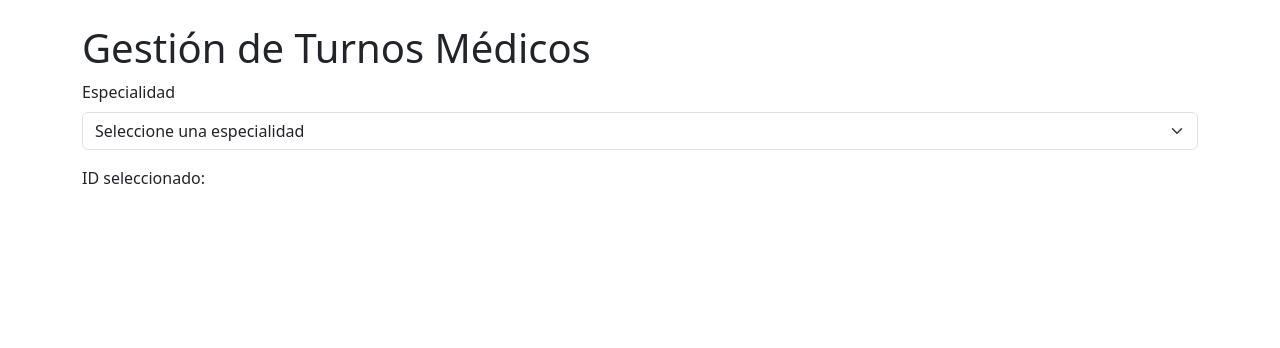
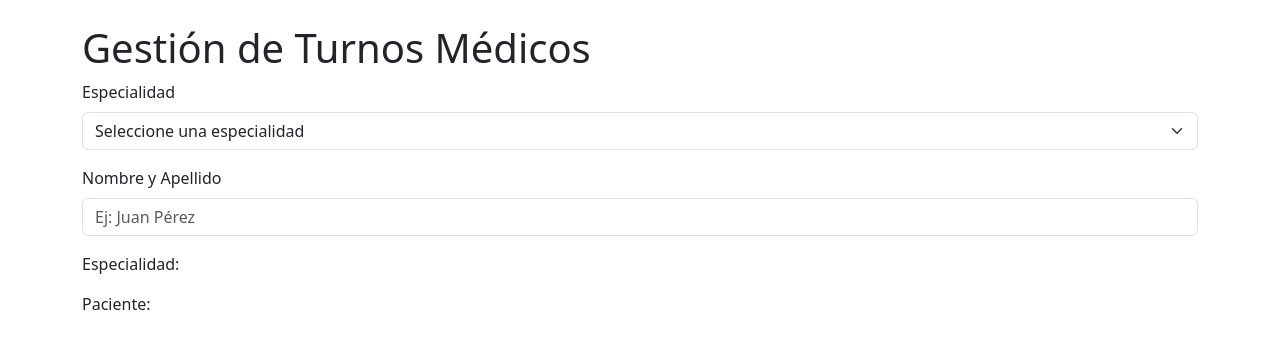
Before and after one commit to DanteCesca/Proyecto-Final, a React (Vite) app: page / in a window 1280 px wide. Shown: the top 348 px of the page. Built offline with nearby package versions, Linux system fonts and the light colour scheme.

Commit message:
Se crea componente Pacientes

```diff
--- a/src/App.jsx
+++ b/src/App.jsx
@@ -1,9 +1,11 @@
 import { useState } from 'react'
 import './Styles/App.css'
 import Especialidades from './Componentes/Especialidades'
+import PacienteInput from './Componentes/Pacientes'
 
 function App() {
   const [especialidad, setEspecialidad] = useState("")
+  const [nombrePaciente, setNombrePaciente] = useState("")
 
 return (
   <div className="container mt-4">
@@ -13,8 +15,13 @@ return (
       especialidadSeleccionada={especialidad}
       onEspecialidadChange={setEspecialidad}
     />
+    <PacienteInput
+     nombre={nombrePaciente}
+     onNombreChange={setNombrePaciente}
+    />
 
-    <p>ID seleccionado: {especialidad}</p>
+    <p>Especialidad: {especialidad}</p>
+    <p>Paciente: {nombrePaciente}</p>
   </div>
 )
 }
--- /dev/null
+++ b/src/Componentes/Pacientes.jsx
@@ -0,0 +1,34 @@
+import { useState } from "react";
+
+const PacienteInput = ({ nombre, onNombreChange }) => {
+  const [tocado, setTocado] = useState(false);
+
+  const hayError = tocado && !nombre.trim();
+
+  return (
+    <div className="mb-3">
+      <label htmlFor="nombreApellido" className="form-label">
+        Nombre y Apellido
+      </label>
+
+      <input
+        type="text"
+        id="nombreApellido"
+        className={`form-control ${hayError ? "is-invalid" : ""}`}
+        placeholder="Ej: Juan Pérez"
+        value={nombre}
+        onChange={(e) => onNombreChange(e.target.value)}
+        onBlur={() => setTocado(true)}
+        required
+      />
+
+      {hayError && (
+        <div className="invalid-feedback">
+          El nombre y apellido es obligatorio.
+        </div>
+      )}
+    </div>
+  );
+};
+
+export default PacienteInput;
```
